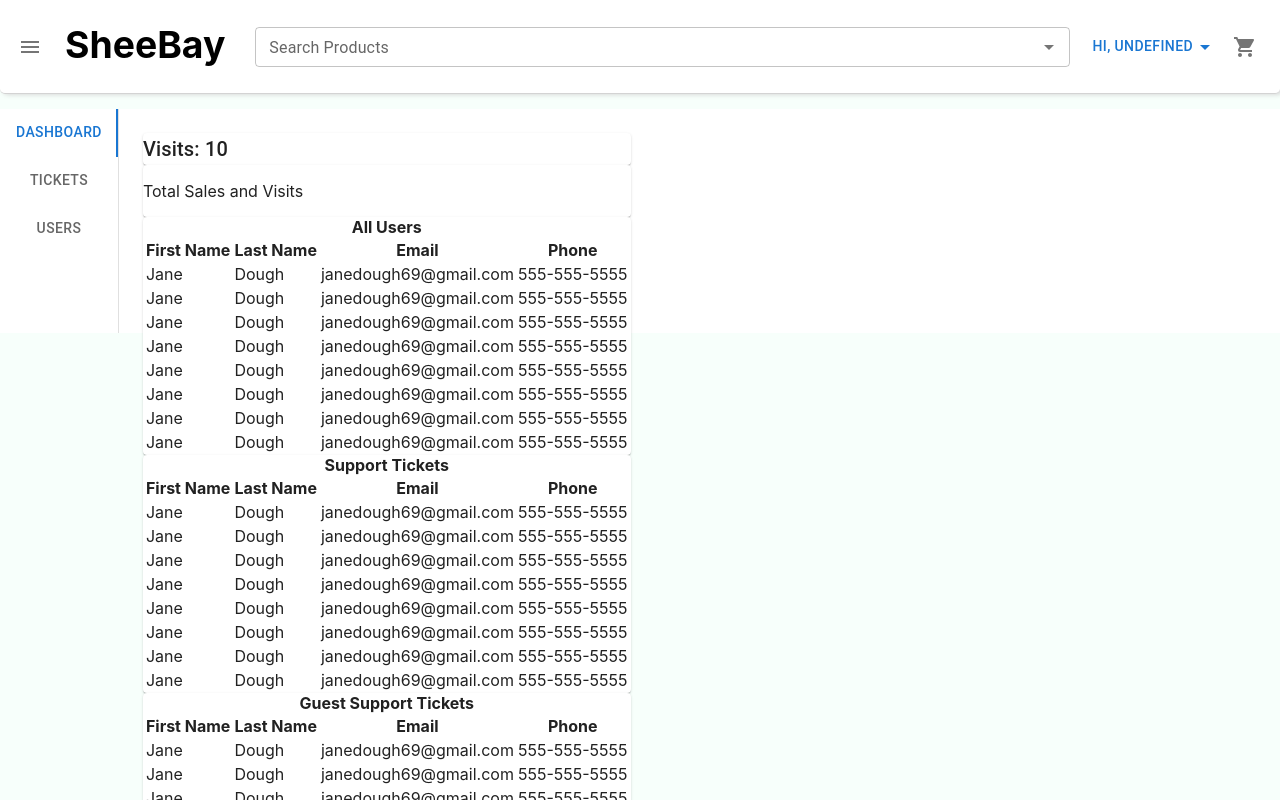
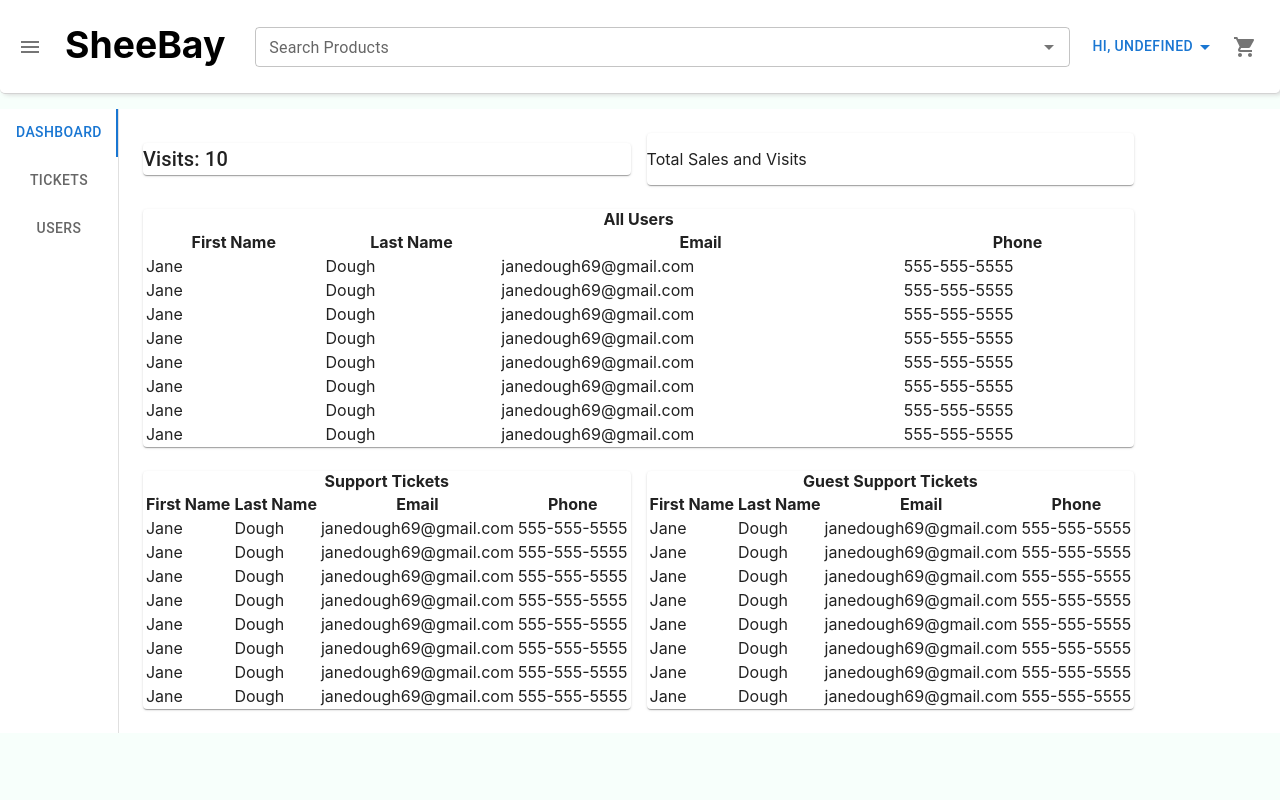
Before and after one commit to dommie123/Sheelas_Site, a React (Create React App) app in the folder frontend/: page /admin in a window 1280 px wide. Shown: the top 800 px of the page. Built offline with nearby package versions, Linux system fonts and the light colour scheme; sample sign-in values are in the browser's storage.

Commit message:
Applied styles to admin dashboard layout

```diff
--- a/frontend/src/components/common/tabs/simple-tabs.js
+++ b/frontend/src/components/common/tabs/simple-tabs.js
@@ -1,4 +1,5 @@
 import React from "react";
+import { useSelector } from 'react-redux';
 
 import { Tabs, Tab, Box } from "@mui/material";
 
@@ -9,8 +10,8 @@ function TabPanel(props) {
         <div
             role="tabpanel"
             hidden={value !== index}
-            id={`vertical-tabpanel-${index}`}
-            aria-labelledby={`vertical-tab-${index}`}
+            id={`simple-tabpanel-${index}`}
+            aria-labelledby={`simple-tab-${index}`}
             {...other}
         >
             {value === index && (
@@ -29,8 +30,17 @@ function a11yProps(index) {
   };
 }
 
-export default function SimpleTabs({ tabs, className }) { // tabs = [{ label: string, content: JSXElement }]
+export default function SimpleTabs({ tabs, className, ariaLabel }) { // tabs = [{ label: string, content: JSXElement }]
     const [value, setValue] = React.useState(0);
+    const isMobile = useSelector(state => state.global.isMobile);
+
+    const verticalTabStyles = {
+        flexGrow: 2,
+        bgcolor: "background.paper",
+        display: "flex",
+        height: "100%",
+        width: "100%"
+    };
 
     const handleChange = (_, newValue) => {
         setValue(newValue);
@@ -39,20 +49,15 @@ export default function SimpleTabs({ tabs, className }) { // tabs = [{ label: st
     return (
         <Box
             className={className}
-            sx={{
-                flexGrow: 1,
-                bgcolor: "background.paper",
-                display: "flex",
-                height: 224,
-            }}
+            sx={isMobile ? { width: '100%', bgcolor: "background.paper", } : verticalTabStyles}
         >
             <Tabs
-                orientation="vertical"
-                variant="scrollable"
+                orientation={isMobile ? "horizontal" : "vertical"}
+                variant={isMobile ? "fullWidth" : "scrollable"}
                 value={value}
                 onChange={handleChange}
-                aria-label="Vertical tabs example"
-                sx={{ borderRight: 1, borderColor: "divider" }}
+                aria-label={ariaLabel}
+                sx={isMobile ? undefined : { borderRight: 1, borderColor: "divider" }}
             >
                 {tabs.map((tab, index) => <Tab label={tab.label} {...a11yProps(index)} />)}
             </Tabs>
--- a/frontend/src/components/feature/admin/dashboard/dashboard-layout.css
+++ b/frontend/src/components/feature/admin/dashboard/dashboard-layout.css
@@ -0,0 +1,35 @@
+.dashboard-layout-container {
+    display: grid;
+    column-gap: 1em;
+    row-gap: 1.5em;
+    justify-content: center;
+    align-items: center;
+    width: 100%;
+    height: 100%;
+    grid-template-areas:
+        "top-left top-right"
+        "center center"
+        "bottom-left bottom-right"
+    ;
+    grid-template-columns: auto auto;
+}
+
+.sheebay-website-visit-count-card {
+    grid-area: top-left;
+}
+
+.sheebay-total-sales-to-visits-card {
+    grid-area: top-right;
+}
+
+.sheebay-users-card {
+    grid-area: center;
+}
+
+.sheebay-support-tickets-card {
+    grid-area: bottom-left;
+}
+
+.sheebay-guest-support-tickets-card {
+    grid-area: bottom-right;
+}
```
